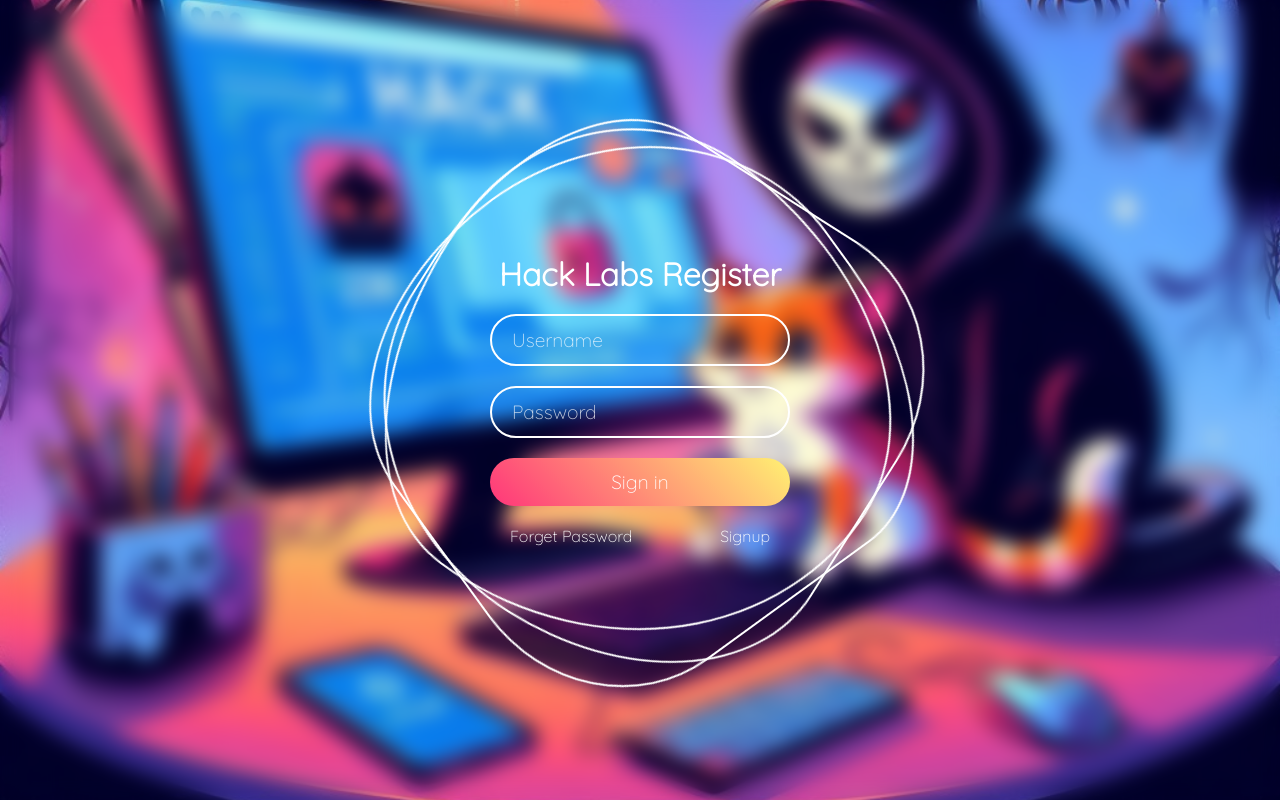
After one commit to XanderL2/HackLabsServer, a Flask app: page /register in a window 1280 px wide. The commit adds this page. Run offline with Flask 3, Linux system fonts and the light colour scheme.

Commit message:
Frontend

```diff
--- a/index.py
+++ b/index.py
@@ -1,11 +1,46 @@
 from flask import Flask, render_template, request;
+import requests as req;
+
+
+
 app = Flask(__name__);
 
 
-#CODIGO:
 
 @app.route("/", methods = ['GET', 'POST'])
-def form_user():
+def root():
+
+
+
+
+
+
+    return render_template('index.html');
+
+
+@app.route("/login", methods = ['GET', 'POST'])
+def register():
+
+
+
+
+    return render_template('login.html');
+
+
+
+@app.route("/register", methods = ['GET', 'POST'])
+def login():
+
+
+
+
+    return render_template('register.html');
+
+
+@app.route("/index", methods = ['GET', 'POST'])
+def index():
+
+
 
 
     return render_template('index.html');
--- /dev/null
+++ b/static/css/register.styles.css
@@ -0,0 +1,147 @@
+@import url('https://fonts.googleapis.com/css2?family=Quicksand:wght@300&display=swap');
+
+* {
+  margin: 0;
+  padding: 0;
+  box-sizing: border-box;
+  font-family: 'Quicksand', sans-serif;
+}
+
+body {
+  background-image: url('../resources/images/best1.jpeg') !important;
+  background-size: cover !important;
+  background-position: center 30%!important;
+  background-repeat: repeat !important;
+
+  backdrop-filter: blur(10px);
+  background: rgba(255, 255, 255, 0.3);
+  position: absolute;
+  top: 0;
+  left: 0;
+  right: 0;
+  bottom: 0;
+
+  display: flex;
+  justify-content: center;
+  align-items: center;
+  min-height: 100vh;
+  background: #111;
+  width: 100%;
+  overflow: hidden;
+}
+
+.ring {
+  position: relative;
+  width: 500px;
+  height: 500px;
+  display: flex;
+  justify-content: center;
+  align-items: center;
+}
+
+.ring i {
+  position: absolute;
+  inset: 0;
+  border: 2px solid #fff;
+  transition: 0.5s;
+}
+
+.ring i:nth-child(1) {
+  border-radius: 38% 62% 63% 37% / 41% 44% 56% 59%;
+  animation: animate 6s linear infinite;
+}
+
+.ring i:nth-child(2) {
+  border-radius: 41% 44% 56% 59%/38% 62% 63% 37%;
+  animation: animate 4s linear infinite;
+}
+
+.ring i:nth-child(3) {
+  border-radius: 41% 44% 56% 59%/38% 62% 63% 37%;
+  animation: animate2 10s linear infinite;
+}
+
+.ring:hover i {
+  border: 6px solid var(--clr);
+  filter: drop-shadow(0 0 20px var(--clr));
+}
+
+@keyframes animate {
+  0% {
+    transform: rotate(0deg);
+  }
+
+  100% {
+    transform: rotate(360deg);
+  }
+}
+
+@keyframes animate2 {
+  0% {
+    transform: rotate(360deg);
+  }
+
+  100% {
+    transform: rotate(0deg);
+  }
+}
+
+.login {
+  position: absolute;
+  width: 300px;
+  height: 100%;
+  display: flex;
+  justify-content: center;
+  align-items: center;
+  flex-direction: column;
+  gap: 20px;
+}
+
+.login h2 {
+  font-size: 2em;
+  color: #fff;
+}
+
+.login .inputBx {
+  position: relative;
+  width: 100%;
+}
+
+.login .inputBx input {
+  position: relative;
+  width: 100%;
+  padding: 12px 20px;
+  background: transparent;
+  border: 2px solid #fff;
+  border-radius: 40px;
+  font-size: 1.2em;
+  color: #fff;
+  box-shadow: none;
+  outline: none;
+}
+
+.login .inputBx input[type='submit'] {
+  width: 100%;
+  background: #0078ff;
+  background: linear-gradient(45deg, #ff357a, #fff172);
+  border: none;
+  cursor: pointer;
+}
+
+.login .inputBx input::placeholder {
+  color: rgba(255, 255, 255, 0.75);
+}
+
+.login .links {
+  position: relative;
+  width: 100%;
+  display: flex;
+  align-items: center;
+  justify-content: space-between;
+  padding: 0 20px;
+}
+
+.login .links a {
+  color: #fff;
+  text-decoration: none;
+}
--- /dev/null
+++ b/templates/register.html
@@ -0,0 +1,43 @@
+<!DOCTYPE html>
+<html lang="en">
+
+<head>
+    <meta charset="UTF-8">
+    <meta name="viewport" content="width=device-width, initial-scale=1.0">
+    <link rel="stylesheet" href="{{url_for('static', filename='css/register.styles.css')}}">
+  <link rel="icon" type="image/png" sizes="180x180"   href="{{ url_for('static', filename='/resources/images/logo-removebg-preview.png') }}">
+
+
+    <title>Register</title>
+
+</head>
+
+<body>
+
+
+    <div class="ring">
+        <i style="--clr:#00ff0a;"></i>
+        <i style="--clr:#ff0057;"></i>
+        <i style="--clr:#fffd44;"></i>
+        <div class="login">
+            <h2>Hack Labs Register</h2>
+            <div class="inputBx">
+                <input type="text" placeholder="Username">
+            </div>
+            <div class="inputBx">
+                <input type="password" placeholder="Password">
+            </div>
+            <div class="inputBx">
+                <input type="submit" value="Sign in">
+            </div>
+            <div class="links">
+                <a href="#">Forget Password</a>
+                <a href="#">Signup</a>
+            </div>
+        </div>
+    </div>
+
+
+</body>
+
+</html>
```
Also changed, not shown: static/css/index.styles.css (added, +87 -0 lines), static/css/login.styles.css (added, +147 -0 lines), templates/index.html (+28 -9 lines), templates/login.html (added, +43 -0 lines), static/css/styles.css (deleted), static/resources/images/asset.jpeg (added), static/resources/images/asset1.png (added), static/resources/images/best1.jpeg (added), static/resources/images/logo-removebg-preview.png (added), static/resources/images/random.jpeg (added), templates/errorPage.html (added), 1 other file.
